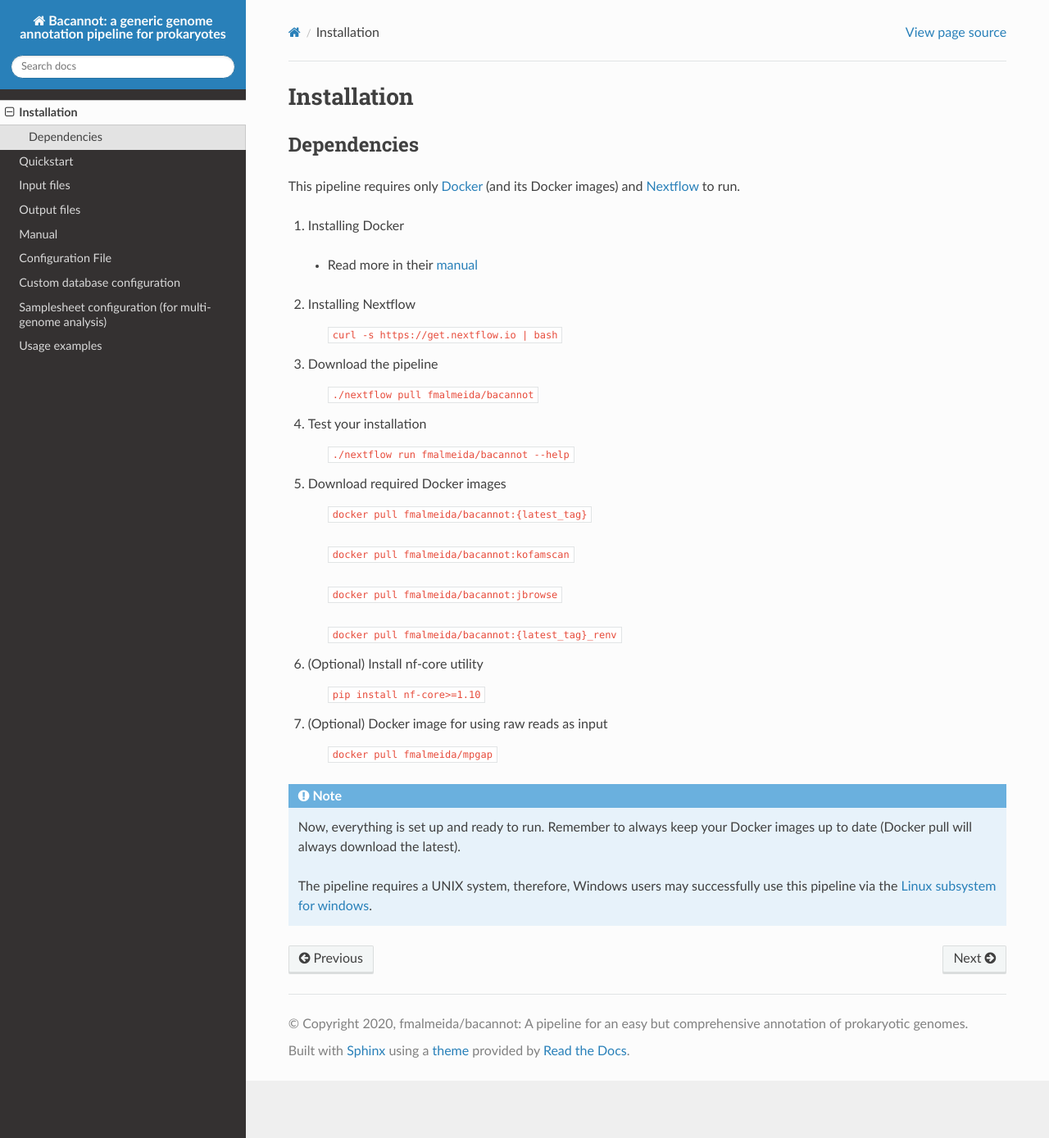
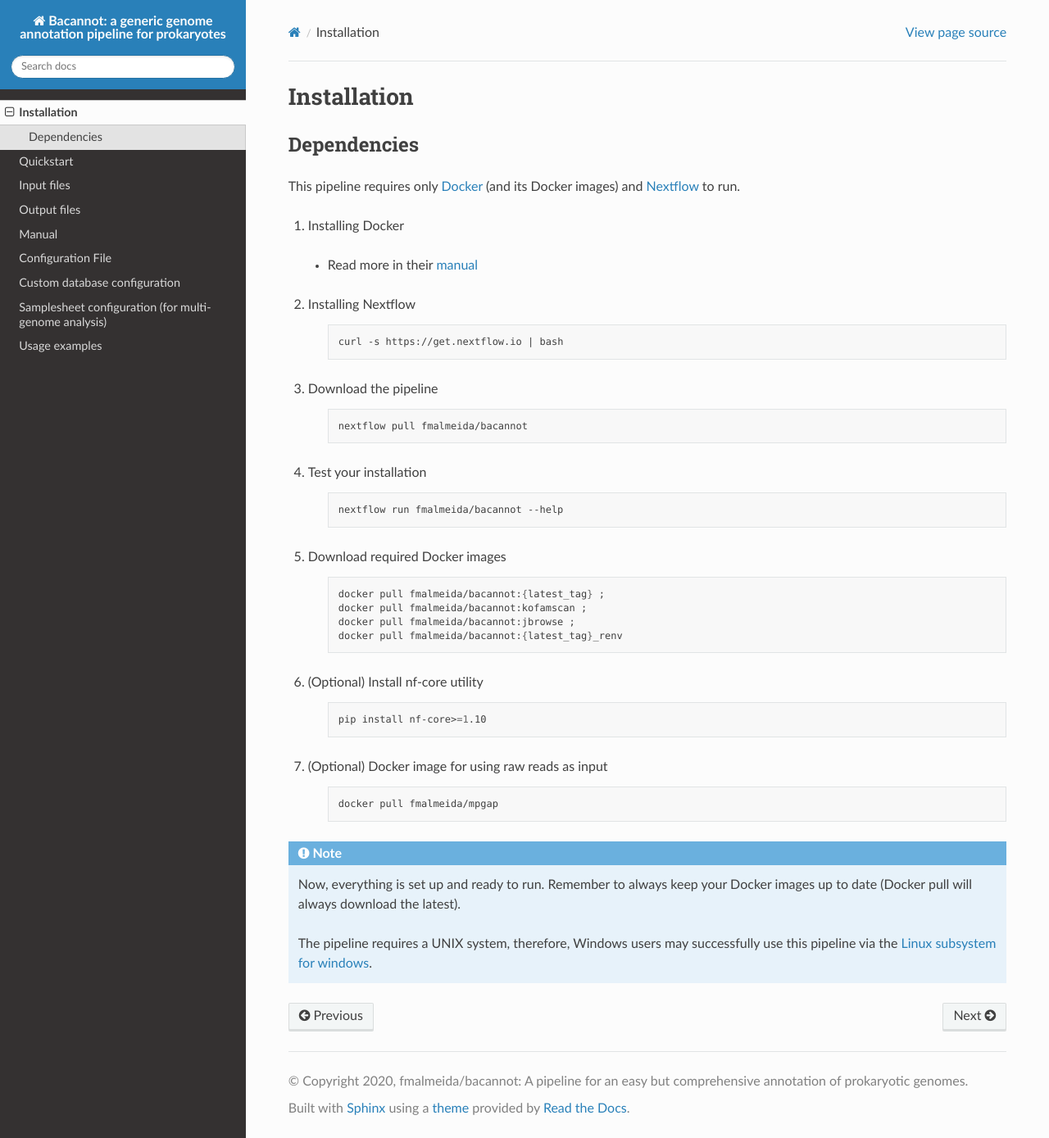
Before and after one commit to fmalmeida/bacannot, a Sphinx documentation site: the page built from docs/installation.rst, in a window 1280 px wide and 1389 px high. Shown: the whole window at 82% size. Built offline with Sphinx 7.4.7 and the Read the Docs theme 2.0.0, drawn with Linux system fonts in a browser that asks for light colours.

Commit message:
Small reorganization in repo

```diff
--- a/docs/conf.py
+++ b/docs/conf.py
@@ -40,6 +40,7 @@ extensions = [
     "sphinx.ext.autodoc",
     "sphinx.ext.mathjax",
     "sphinx.ext.viewcode",
+    "sphinx_copybutton"
 ]
 
 # Add any paths that contain templates here, relative to this directory.
--- a/docs/installation.rst
+++ b/docs/installation.rst
@@ -15,33 +15,42 @@ This pipeline requires only `Docker <https://www.docker.com/>`_ (and its Docker
 
 2. Installing Nextflow
 
-    ``curl -s https://get.nextflow.io | bash``
+    .. code-block:: bash
+
+      curl -s https://get.nextflow.io | bash
 
 3. Download the pipeline
 
-    ``./nextflow pull fmalmeida/bacannot``
+    .. code-block:: bash
+
+      nextflow pull fmalmeida/bacannot
 
 4. Test your installation
 
-    ``./nextflow run fmalmeida/bacannot --help``
+    .. code-block:: bash
+
+      nextflow run fmalmeida/bacannot --help
 
 5. Download required Docker images
 
-    ``docker pull fmalmeida/bacannot:{latest_tag}``
+    .. code-block:: bash
 
-    ``docker pull fmalmeida/bacannot:kofamscan``
-
-    ``docker pull fmalmeida/bacannot:jbrowse``
-
-    ``docker pull fmalmeida/bacannot:{latest_tag}_renv``
+      docker pull fmalmeida/bacannot:{latest_tag} ;
+      docker pull fmalmeida/bacannot:kofamscan ;
+      docker pull fmalmeida/bacannot:jbrowse ;
+      docker pull fmalmeida/bacannot:{latest_tag}_renv
 
 6. (Optional) Install nf-core utility
 
-    ``pip install nf-core>=1.10``
+    .. code-block:: bash
+
+      pip install nf-core>=1.10
 
 7. (Optional) Docker image for using raw reads as input
 
-    ``docker pull fmalmeida/mpgap``
+    .. code-block:: bash
+
+      docker pull fmalmeida/mpgap
 
 .. note::
 
--- a/docs/requirements.txt
+++ b/docs/requirements.txt
@@ -5,3 +5,4 @@ sphinxcontrib-htmlhelp
 sphinxcontrib-jsmath
 sphinxcontrib-qthelp
 sphinxcontrib-serializinghtml
+sphinx_copybutton
```
Also changed, not shown: README.md (+3 -3 lines), markdown/CHANGELOG.md (renamed from CHANGELOG.md), markdown/earlier_releases_instructions.md (renamed from earlier_releases_instructions.md), markdown/list_of_tools.md (renamed from list_of_tools.md).
